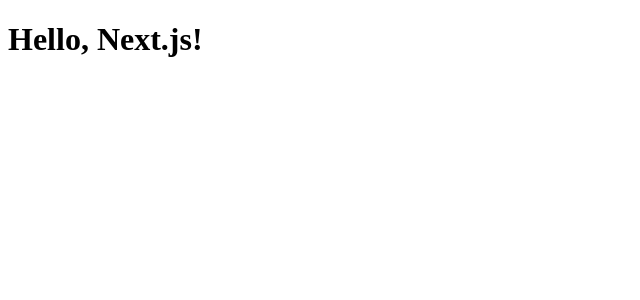
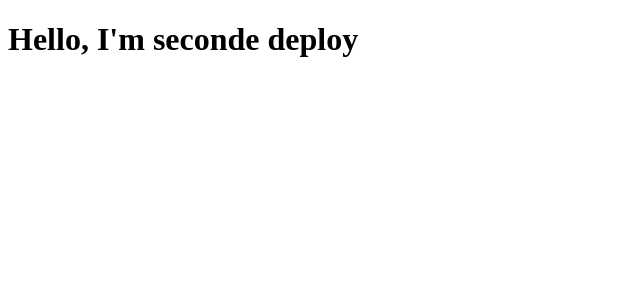
Before and after one commit to MonolithicIO/monolithic-website, a Next.js app: page / in a window 1280 px wide. Shown: the top 300 px of the page, without its empty margins (0-640 px from the left). Built offline with nearby package versions, Linux system fonts and the light colour scheme.

Commit message:
feat: second deploy

```diff
--- a/src/app/page.tsx
+++ b/src/app/page.tsx
@@ -1,3 +1,3 @@
 export default function Page() {
-  return <h1>Hello, Next.js!</h1>;
+  return <h1>Hello, I'm seconde deploy</h1>;
 }
```
